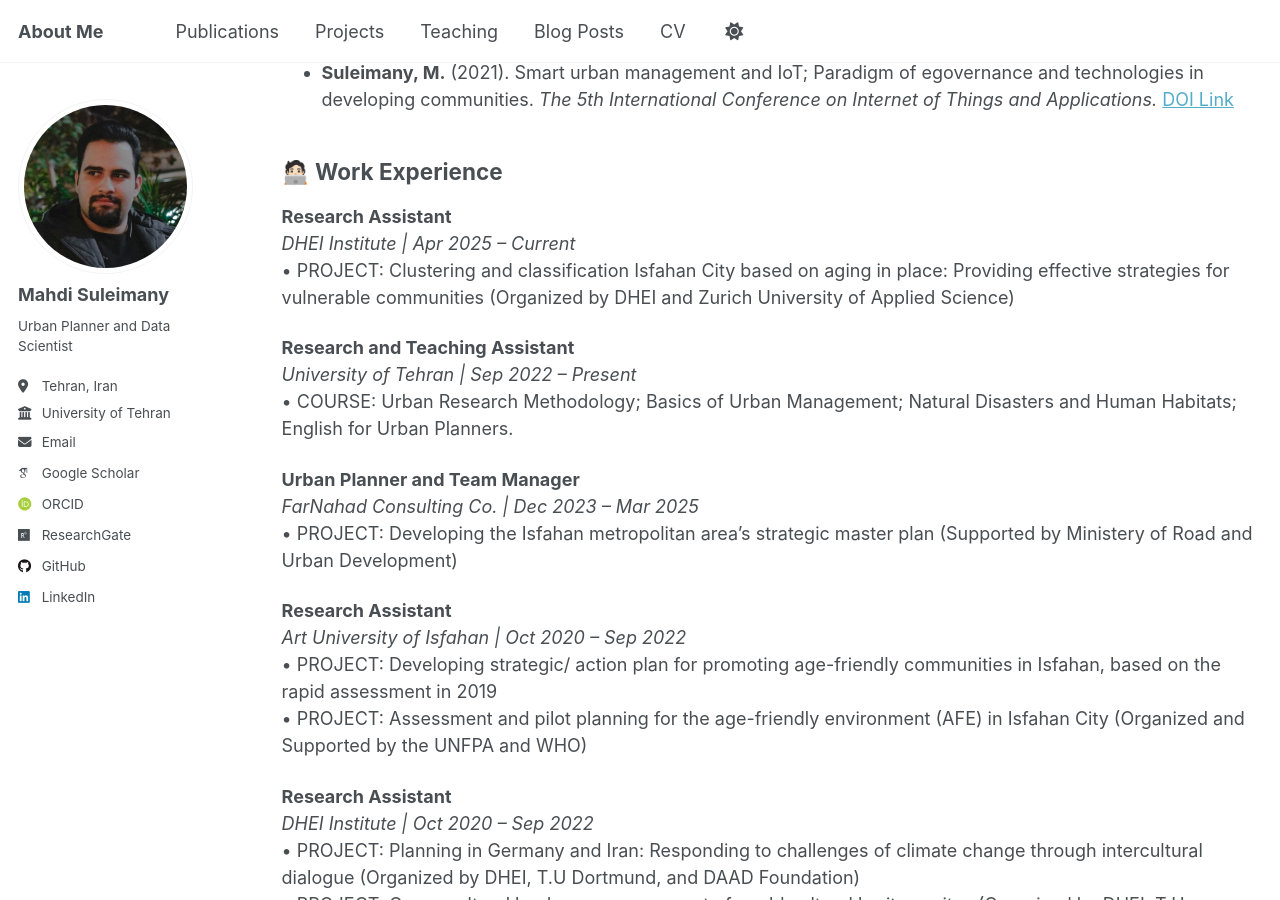
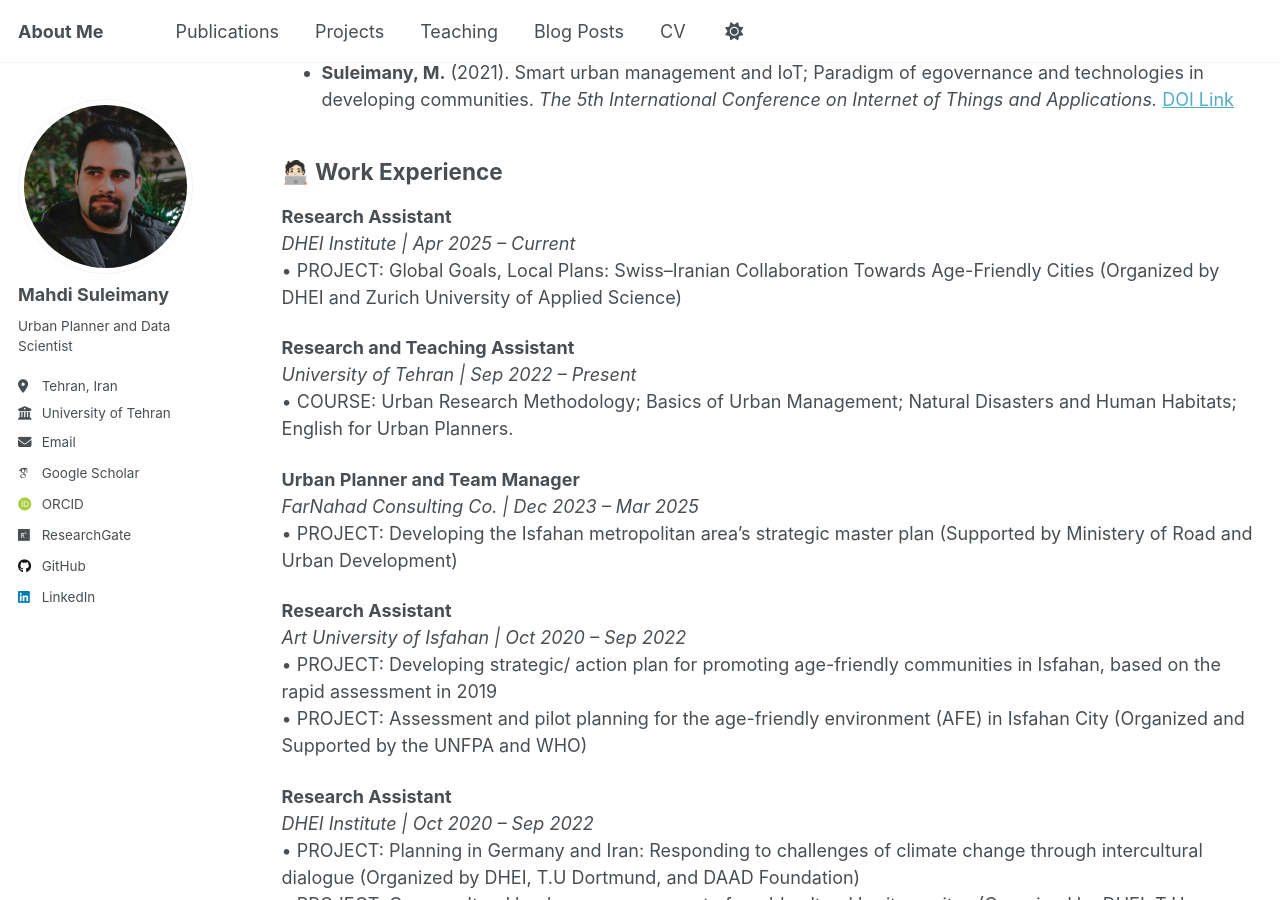
Before and after one commit to mo-soleimani/mo-soleimani.github.io, a Jekyll site: the page built from _pages/cv.md, in a window 1280 px wide and 900 px high, scrolled down 1373 px. Built offline with Jekyll 4.4.1, drawn with Linux system fonts in a browser that asks for light colours; some web fonts are replaced.

Commit message:
Update cv.md

```diff
--- a/_pages/cv.md
+++ b/_pages/cv.md
@@ -45,7 +45,7 @@ redirect_from:
 
 **Research Assistant**
 *DHEI Institute | Apr 2025 – Current*
-• PROJECT: Clustering and classification Isfahan City based on aging in place: Providing effective strategies for vulnerable communities (Organized by DHEI and Zurich University of Applied Science)
+• PROJECT: Global Goals, Local Plans: Swiss–Iranian Collaboration Towards Age-Friendly Cities (Organized by DHEI and Zurich University of Applied Science)
 
 **Research and Teaching Assistant**
 *University of Tehran | Sep 2022 – Present*
```
